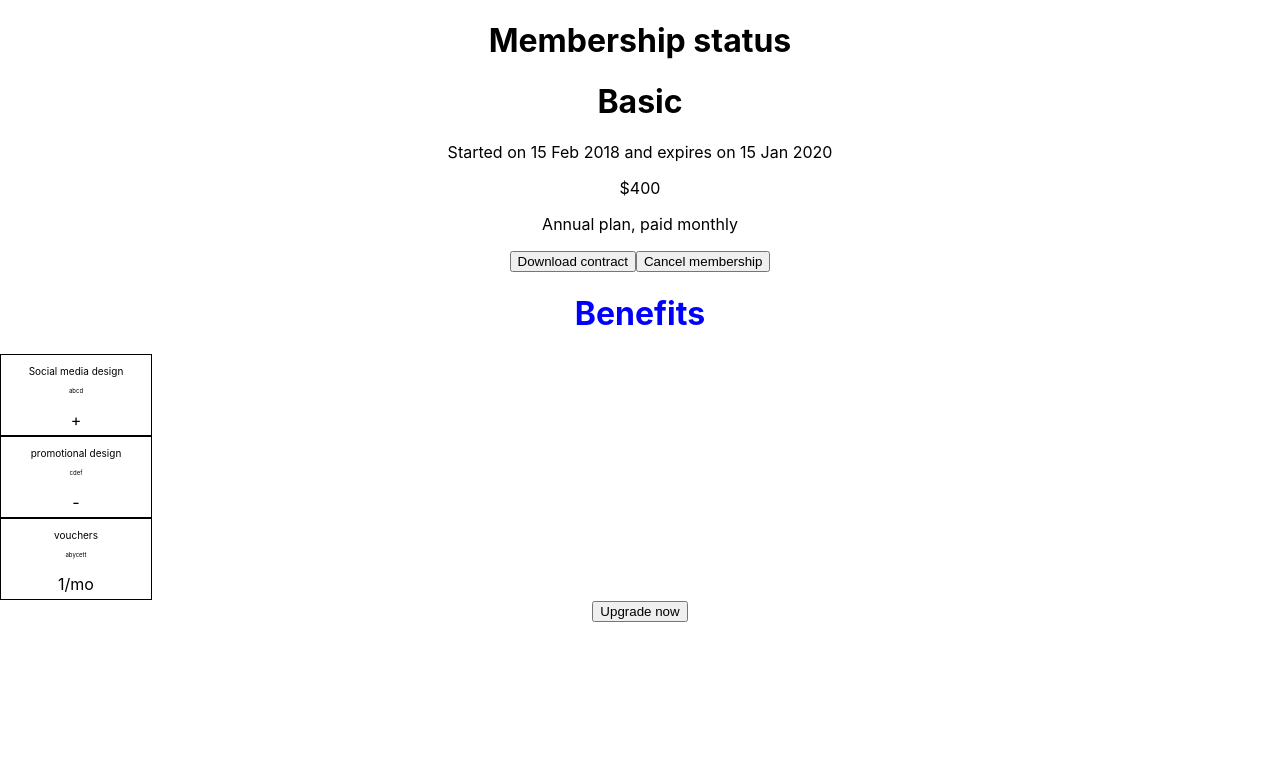
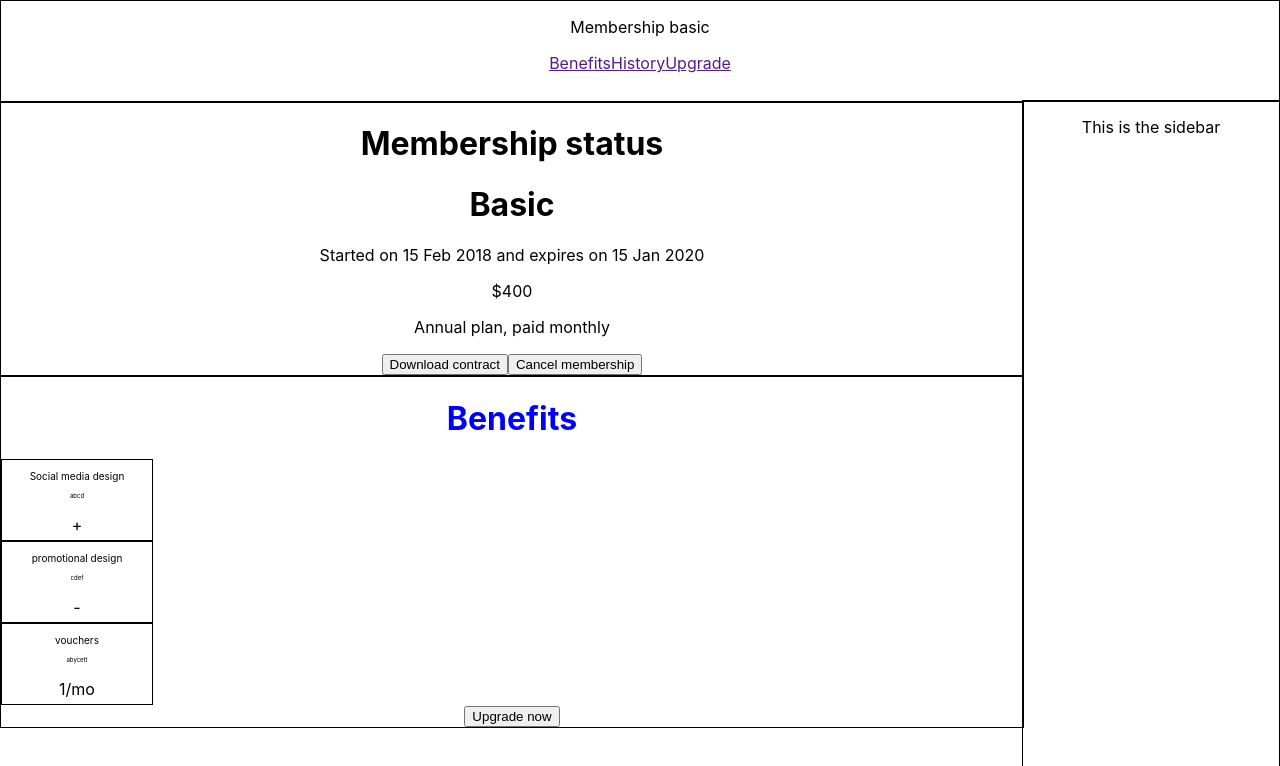
Before and after one commit to msaadbk/dashboard, a React (Create React App) app: page / in a window 1280 px wide. Shown: the top 766 px of the page. Built offline with nearby package versions, Linux system fonts and the light colour scheme.

Commit message:
We did componenent position today

```diff
--- a/src/AppContainer.js
+++ b/src/AppContainer.js
@@ -1,17 +1,27 @@
 import React, { Component } from 'react';
-import Heading from './components/Heading';
 import BenefitsContainer from './components/BenefitsContainer';
+import NavigationBar from './components/NavigationBar';
+import SideBar from './components/SideBar';
 
 
 class AppContainer extends Component {
   render() {
     return (
       <div className="AppContainer">
-        <Heading />
-        <BenefitsContainer />
+        <SideBar />
+        <NavigationBar />
+        <div style={styles.pageArea}>
+          <BenefitsContainer />
+        </div>
       </div>
     )
   }
 }
 
+const styles = {
+  pageArea: {
+     width: '80%',
+  },
+}
+
 export default AppContainer;
--- a/src/components/BenefitsContainer.js
+++ b/src/components/BenefitsContainer.js
@@ -1,5 +1,6 @@
 import React, { Component } from 'react';
-import BenefitsCard from './BenefitsCard'
+import BenefitsCard from './BenefitsCard';
+import Heading from './Heading';
 
 const demo = [
   {
@@ -30,13 +31,15 @@ class BenefitsContainer extends Component {
 
   render() {
     return (
-
       <div>
-        <h1 style={styles.heading}>Benefits</h1>
-        <BenefitsCard data={demo[0]} />
-        <BenefitsCard data={demo[1]} />
-        <BenefitsCard data={demo[2]} />
-        <input type="button" value="Upgrade now" />
+        <Heading />
+        <div style={styles.container}>
+          <h1 style={styles.heading}>Benefits</h1>
+          <BenefitsCard styles={styles.BenefitsCard} data={demo[0]} />
+          <BenefitsCard styles={styles.BenefitsCard} data={demo[1]} />
+          <BenefitsCard styles={styles.BenefitsCard} data={demo[2]} />
+          <input type="button" value="Upgrade now" />
+        </div>
       </div>
 
     )
@@ -46,6 +49,12 @@ class BenefitsContainer extends Component {
 const styles = {
   heading: {
     color: 'blue',
+  },
+  card: {
+    float: 'left',
+  },
+  container: {
+    border: '1px solid',
   }
 
 }
--- a/src/components/Heading.js
+++ b/src/components/Heading.js
@@ -10,7 +10,7 @@ class Heading extends Component {
 
     render() {
         return(
-            <div>
+            <div style={styles.container}>
               <h1>Membership status</h1>
               <div>
                 <h1>Basic</h1>
@@ -30,4 +30,10 @@ class Heading extends Component {
     }
 }
 
+const styles = {
+  container: {
+    border: '1px solid',
+  }
+}
+
 export default Heading;
--- /dev/null
+++ b/src/components/NavigationBar.js
@@ -0,0 +1,28 @@
+import React, { Component } from 'react';
+
+class NavigationBar extends Component {
+  constructor(props) {
+    super(props);
+    this.state = {
+
+    }
+  }
+  render() {
+    return (
+      <div style={styles.container}>
+        <p>{"Membership basic"}</p>
+        <a href="">{"Benefits"}</a>
+        <a href="">{"History"}</a>
+        <a href="">{"Upgrade"}</a>
+      </div>
+    )
+  }
+}
+
+const styles = {
+  container: {
+    border: '1px solid',
+    height: 100,
+  }
+}
+export default NavigationBar;
--- /dev/null
+++ b/src/components/SideBar.js
@@ -0,0 +1,30 @@
+import React, { Component } from 'react';
+class SideBar extends Component {
+  constructor(props) {
+    super(props);
+    this.state = {
+
+    }
+  }
+
+  render() {
+    return (
+      <div style={styles.container}>
+        <p>This is the sidebar</p>
+      </div>
+    )
+  }
+}
+
+const styles={
+  container:{
+    border: '1px solid',
+    width: '20%',
+    position: 'absolute',
+    right: '0px',
+    top: 100,
+    height: '100%',
+  }
+}
+
+export default SideBar;
```
